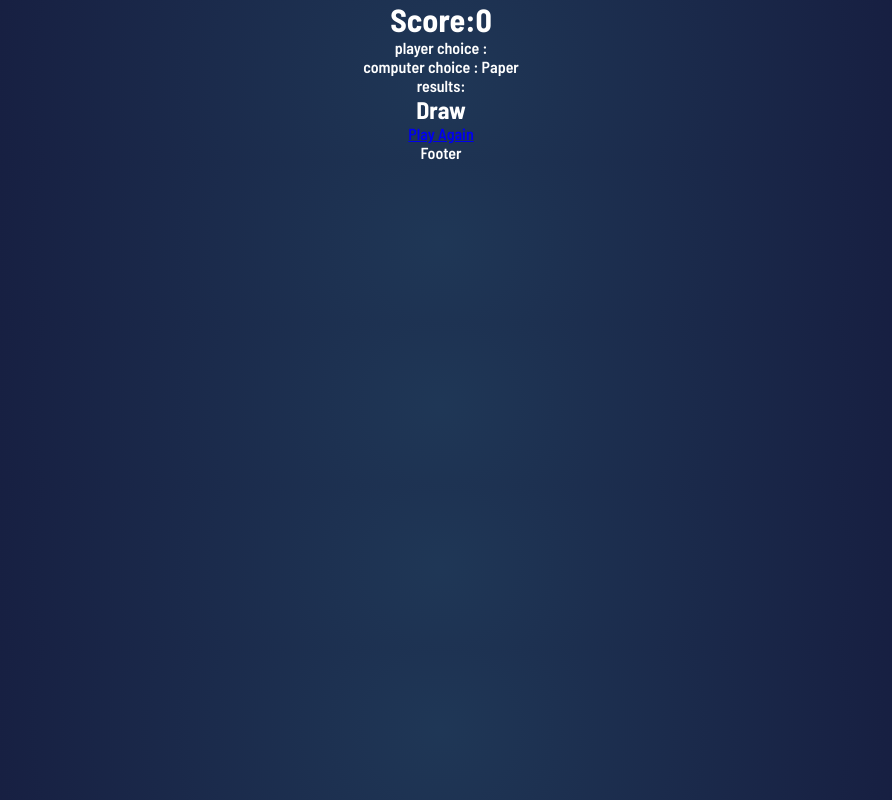
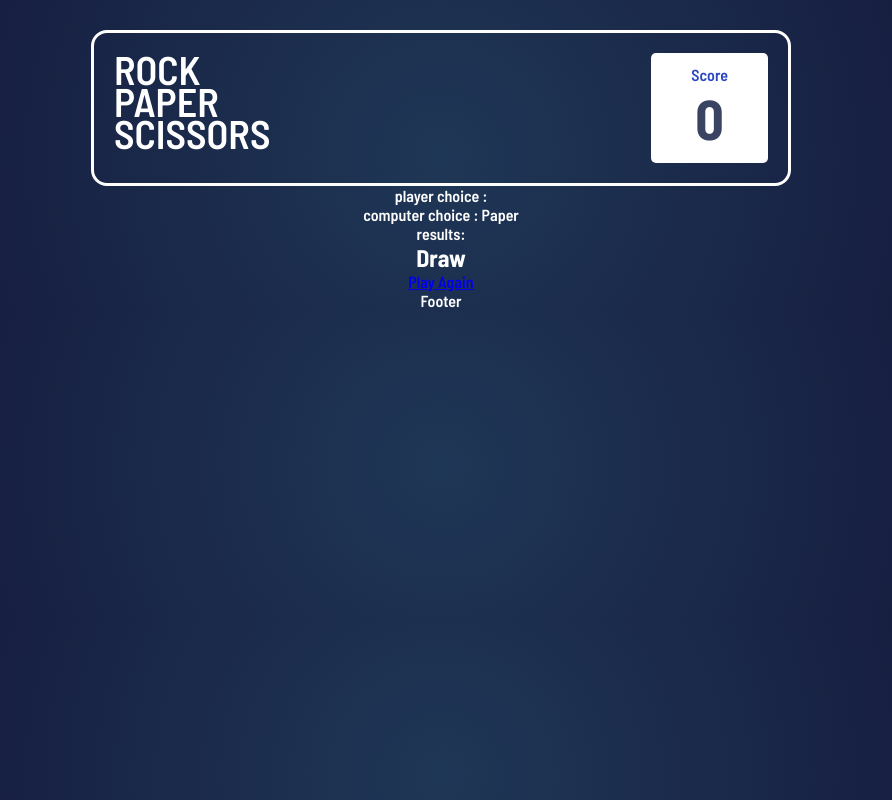
Before and after one commit to Eniola676/Rock_Paper-Scissors, a React (Vite) app: page /game in a window 1280 px wide. Shown: the whole page, without its empty margins (199-1091 px from the left). Built offline with nearby package versions, Linux system fonts and the light colour scheme.

Commit message:
Info section design completed

```diff
--- a/src/components/Game.js
+++ b/src/components/Game.js
@@ -29,10 +29,10 @@
       setScore(score=>score-1)
     } else if (choice==="Paper" && compChoice==="Scissors") {
       setPlayerwin("Lost")
-      setScore(score=>score+1)
+      setScore(score=>score-1)
     } else if (choice==="Paper" && compChoice==="Rock") {
       setPlayerwin("Win")
-      setScore(score=>score-1)
+      setScore(score=>score+1)
     } else if (choice==="Scissors" && compChoice==="Paper") {
       setPlayerwin("Win")
       setScore(score=>score+1)
--- a/src/components/Info.js
+++ b/src/components/Info.js
@@ -5,7 +5,23 @@
 
   return (
     <div className="info">
-      <h1>Score:{score}</h1>
+      <div className="title">
+        <span>Rock</span>
+        <span>Paper</span>
+        <span>Scissors</span>
+      </div>
+      <div className="Scorebox">
+        <span>Score</span>
+        <div className="Scorebox__score">
+          {score}
+        </div>
+
+
+
+      </div>
+
+
+      {/* <h1>Score:{score}</h1> */}
 
     </div>
   )
--- a/src/scss/_global.scss
+++ b/src/scss/_global.scss
@@ -14,3 +14,10 @@
     box-sizing: border-box;
 
 }
+
+.container{
+    display: flex;
+    flex-direction: column;
+    align-items: center;
+
+}
--- /dev/null
+++ b/src/scss/_info.scss
@@ -0,0 +1,35 @@
+.info{
+    display: flex;
+    width: 100%;
+    max-width:700px;
+    justify-content: space-between;
+    border: 3px solid ;
+    margin-top: 30px;
+    border-radius: 1rem;
+    padding: 20px;
+}
+.title{
+    display: flex;
+    font-size: 2.5rem;
+    flex-direction: column;
+    align-items: flex-start;
+    line-height: 2rem;
+    text-transform: uppercase;
+}
+.Scorebox{
+    display: flex;
+    flex-direction: column;
+    padding: 12px 40px;
+    background-color: white;
+    color:$score-text;
+    border-radius: 5px;
+
+    &__score{
+        color: $dark-text;
+        font-size:3.5rem;
+        font-weight: 700;
+
+
+    }
+
+}
--- a/src/styles.scss
+++ b/src/styles.scss
@@ -1,2 +1,3 @@
 @import "./scss/var";
 @import "./scss/global";
+@import "./scss/info";
```
Also changed, not shown: 4 other files (tests, documents, lock files or other folders).
